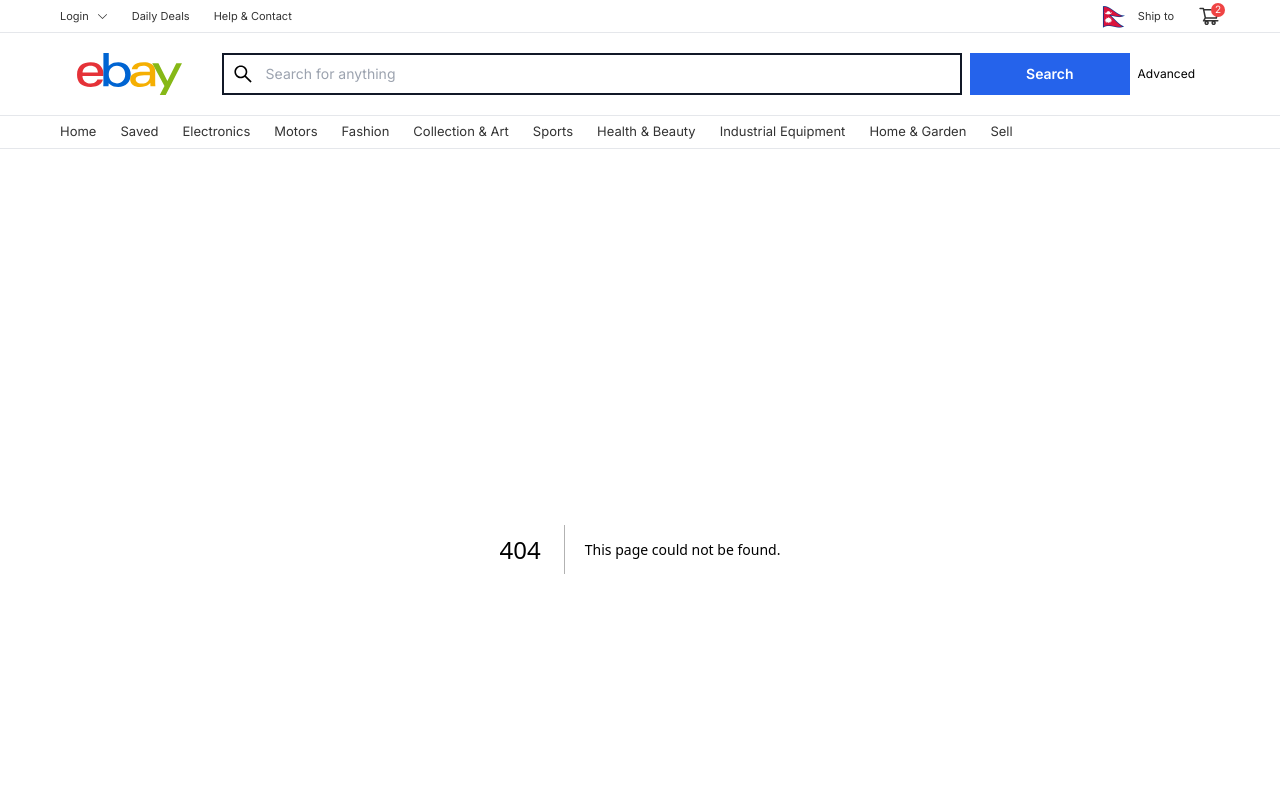
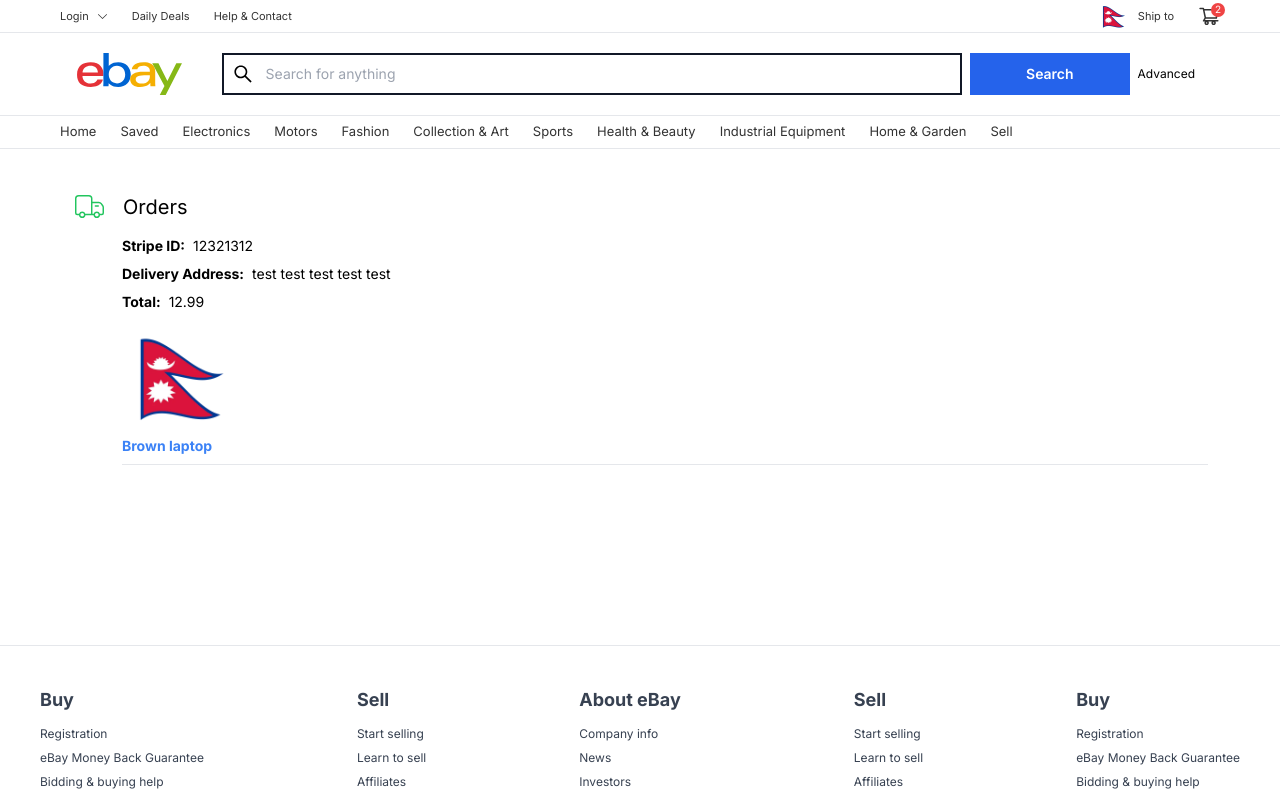
Before and after one commit to Binod69/ebay-clone, a Next.js app: page /orders in a window 1280 px wide. Before the commit this address had no page. Shown: the top 799 px of the page. Built offline with nearby package versions, Linux system fonts and the light colour scheme.

Commit message:
added orders page

```diff
--- /dev/null
+++ b/app/orders/page.js
@@ -0,0 +1,89 @@
+import Link from 'next/link';
+import Image from 'next/image';
+import { CiDeliveryTruck } from 'react-icons/ci';
+import nepal from '../../public/images/nepal.webp';
+
+const page = () => {
+  const orders = [
+    {
+      id: 1,
+      stripe_id: '12321312',
+      name: 'test',
+      address: 'test',
+      zipcode: 'test',
+      city: 'test',
+      country: 'test',
+      total: 1299,
+      orderItem: [
+        {
+          product: {
+            id: 1,
+            title: 'Brown laptop',
+            url: nepal,
+          },
+        },
+      ],
+    },
+  ];
+  return (
+    <>
+      <div
+        id="OrdersPage"
+        className="mt-4 max-w-[1200px] mx-auto px-2 min-h-[50vh]"
+      >
+        <div className="bg-white w-full p-6 min-h-[150px]">
+          <div className="flex items-center text-xl">
+            <CiDeliveryTruck className="text-green-500" size={35} />
+            <span className="pl-4">Orders</span>
+          </div>
+          {orders.length < 1 ? (
+            <>
+              <div className="flex items-center justify-center">
+                You have no order hsitory
+              </div>
+            </>
+          ) : null}
+          {orders.map((order) => (
+            <div key={order.id} className="text-sm pl-[50px]">
+              <div className="border-b py-1">
+                <div className="pt-2">
+                  <span className="font-bold mr-2">Stripe ID:</span>
+                  {order?.stripe_id}
+                </div>
+                <div className="pt-2">
+                  <span className="font-bold mr-2">Delivery Address:</span>
+                  {order?.name} {order?.address} {order?.city} {order?.zipcode}{' '}
+                  {order?.country}
+                </div>
+                <div className="pt-2">
+                  <span className="font-bold mr-2">Total:</span>
+                  {order?.total / 100}
+                </div>
+                <div className="flex items-center gap-4">
+                  {order?.orderItem.map((item) => (
+                    <div key={item.id} className="flex items-center">
+                      <Link
+                        href="/"
+                        className="py-1 hover:underline text-blue-500 font-bold"
+                      >
+                        <Image
+                          className="rounded"
+                          src={item.product.url}
+                          alt={item.product.title}
+                          width={120}
+                        />
+                        {item.product.title}
+                      </Link>
+                    </div>
+                  ))}
+                </div>
+              </div>
+            </div>
+          ))}
+        </div>
+      </div>
+    </>
+  );
+};
+
+export default page;
```
